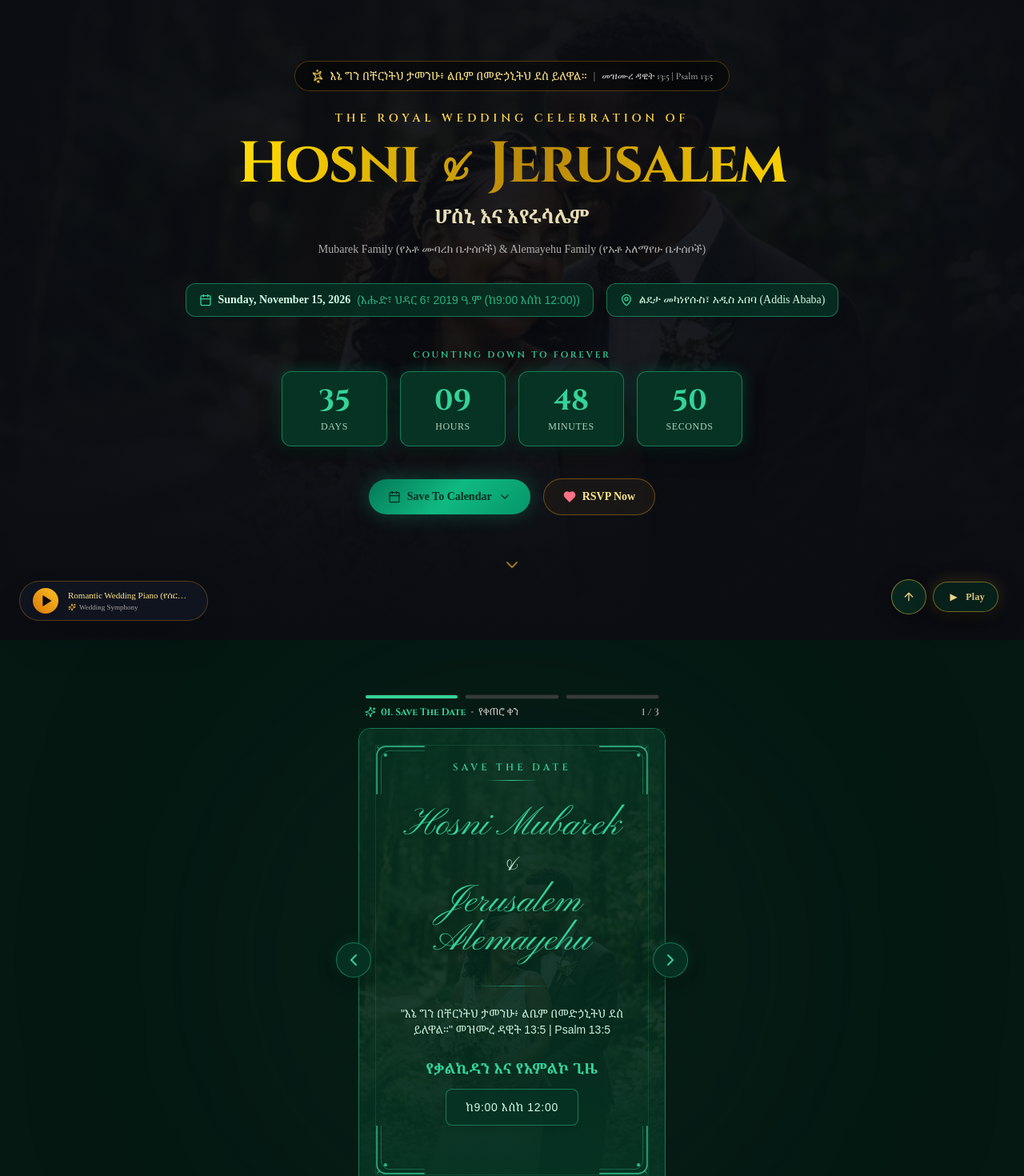
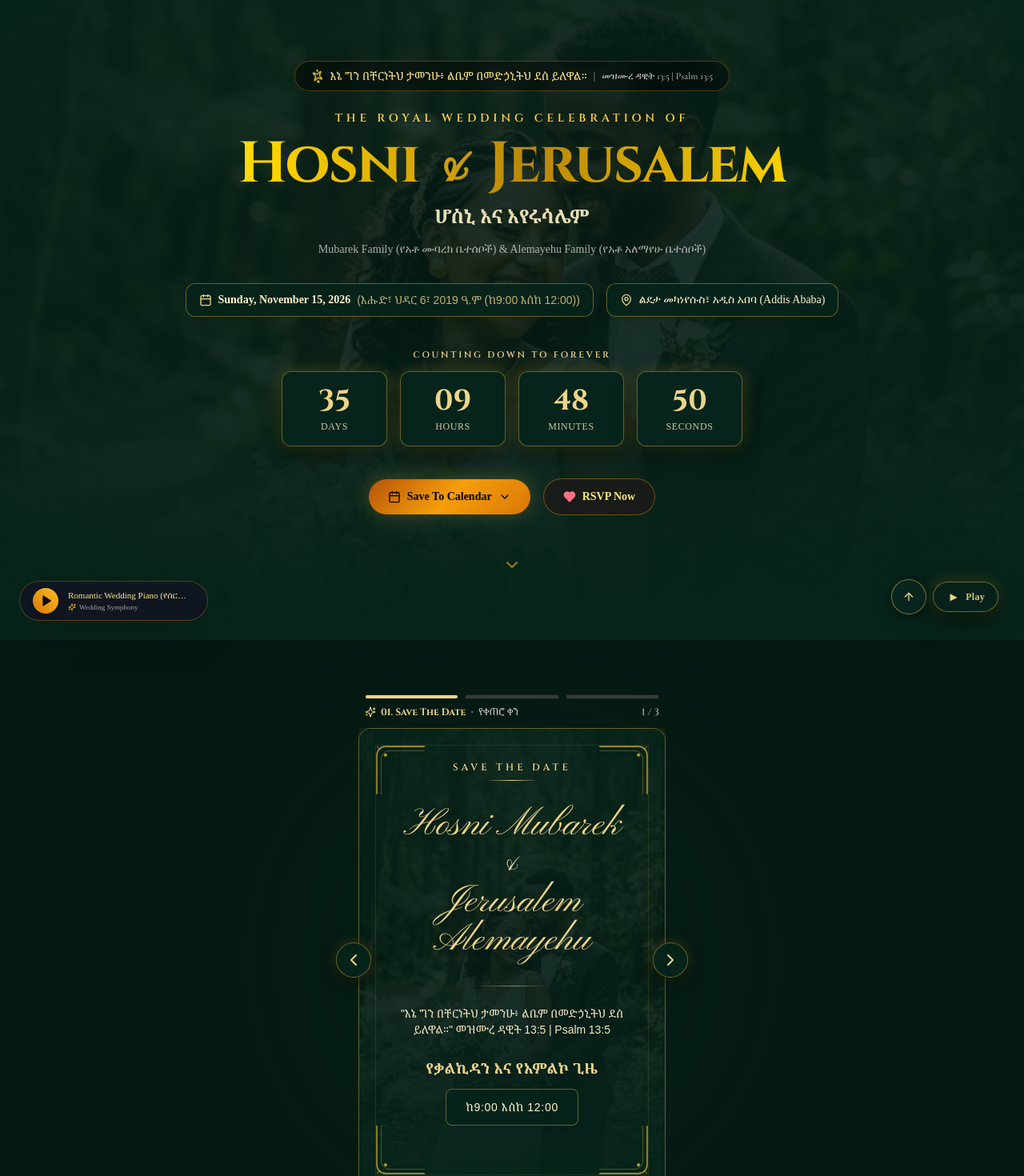
Before and after one commit to Abenu-Y/digitalweddingInvitation, a Next.js app: page / in a window 1280 px wide. Shown: the top 1470 px of the page at 80% size. Built offline with nearby package versions, Linux system fonts and the light colour scheme; a web font is replaced by a local one.

Commit message:
feat: restore exact royal emerald and burnished gold theme for Habesha Royal Gold as default

```diff
--- a/src/app/admin/page.tsx
+++ b/src/app/admin/page.tsx
@@ -397,7 +397,7 @@ export default function AdminPage() {
     );
   }
 
-  const currentTheme = THEME_CONFIGS[weddingData.defaultTheme] || THEME_CONFIGS['emerald-velvet'];
+  const currentTheme = THEME_CONFIGS[weddingData.defaultTheme] || THEME_CONFIGS['habesha-gold'];
 
   interface AdminCategoryItem {
     id: 'overview' | 'themes' | 'speed' | 'guests' | 'wedding-info' | 'schedule' | 'venues' | 'banks' | 'dresscode' | 'wishes';
--- a/src/components/admin/ThemesManagerTab.tsx
+++ b/src/components/admin/ThemesManagerTab.tsx
@@ -24,11 +24,11 @@ export const ThemesManagerTab: React.FC = () => {
 
   const [copiedThemeId, setCopiedThemeId] = useState<string | null>(null);
   const [shareRecipientName, setShareRecipientName] = useState<string>('');
-  const [selectedShareTheme, setSelectedShareTheme] = useState<ThemeId>('emerald-velvet');
+  const [selectedShareTheme, setSelectedShareTheme] = useState<ThemeId>('habesha-gold');
   const [copiedShareText, setCopiedShareText] = useState<boolean>(false);
 
   const themeList = Object.values(THEME_CONFIGS) as ThemeConfig[];
-  const currentDefaultTheme = THEME_CONFIGS[weddingData.defaultTheme] || THEME_CONFIGS['emerald-velvet'];
+  const currentDefaultTheme = THEME_CONFIGS[weddingData.defaultTheme] || THEME_CONFIGS['habesha-gold'];
 
   const getThemeUrl = (themeId: ThemeId) => {
     if (typeof window === 'undefined') return `/?theme=${themeId}`;
--- a/src/components/hero/HeroSection.tsx
+++ b/src/components/hero/HeroSection.tsx
@@ -83,8 +83,18 @@ END:VCALENDAR`;
           className="absolute inset-0 bg-cover bg-center filter brightness-[0.35] scale-105 transition-transform duration-10000"
           style={{ backgroundImage: `url(${weddingData.heroImageUrl})` }}
         />
-        <div className="absolute inset-0 bg-gradient-to-t from-[#0b0d13] via-[#0b0d13]/70 to-[#0b0d13]/50" />
-        <div className="absolute inset-0 bg-[radial-gradient(ellipse_at_center,_var(--tw-gradient-stops))] from-transparent via-[#0b0d13]/60 to-[#0b0d13]" />
+        <div
+          style={{
+            background: `linear-gradient(to top, ${activeTheme.cardBgHex}fb 0%, ${activeTheme.cardBgHex}a6 50%, ${activeTheme.cardBgHex}80 100%)`,
+          }}
+          className="absolute inset-0"
+        />
+        <div
+          style={{
+            background: `radial-gradient(ellipse at center, transparent 0%, ${activeTheme.cardBgHex}88 65%, ${activeTheme.cardBgHex}f0 100%)`,
+          }}
+          className="absolute inset-0"
+        />
       </div>
 
       {/* Hero Content Container */}
--- a/src/context/WeddingContext.tsx
+++ b/src/context/WeddingContext.tsx
@@ -72,9 +72,11 @@ export const WeddingProvider: React.FC<{ children: React.ReactNode }> = ({ child
           localStorage.setItem(LOCAL_STORAGE_KEY, JSON.stringify(initialWeddingData));
         } else {
           // Merge defaults with saved user edits so no custom setting is lost
+          const defaultTheme = parsed.defaultTheme === 'emerald-velvet' ? 'habesha-gold' : (parsed.defaultTheme || 'habesha-gold');
           setWeddingData({
             ...initialWeddingData,
             ...parsed,
+            defaultTheme,
           });
         }
       }
@@ -121,8 +123,8 @@ export const WeddingProvider: React.FC<{ children: React.ReactNode }> = ({ child
 
   // Determine active theme (Preview Override -> Guest's personal theme -> Wedding default theme -> fallback)
   const activeThemeId: ThemeId =
-    previewThemeId || currentGuest?.themeId || weddingData.defaultTheme || 'emerald-velvet';
-  const activeTheme: ThemeConfig = THEME_CONFIGS[activeThemeId] || THEME_CONFIGS['emerald-velvet'];
+    previewThemeId || currentGuest?.themeId || weddingData.defaultTheme || 'habesha-gold';
+  const activeTheme: ThemeConfig = THEME_CONFIGS[activeThemeId] || THEME_CONFIGS['habesha-gold'];
 
   const setDefaultTheme = (themeId: ThemeId) => {
     setPreviewThemeId(null);
--- a/src/data/defaultWeddingData.ts
+++ b/src/data/defaultWeddingData.ts
@@ -26,7 +26,7 @@ export const initialWeddingData: WeddingData = {
   globalInvitationMessageAmharic:
     "በዚህ ውብ እና የተቀደሰ ቀን አብረውን በመሆን ደስታችንን እንድትጋሩ በታላቅ ክብር እንጋብዝዎታለን። መገኘትዎ እና ምርቃትዎ ለእኛ ትልቅ ዋጋ አለው። በፍቅር እና በአክብሮት፣",
 
-  defaultTheme: "emerald-velvet",
+  defaultTheme: "habesha-gold",
   backgroundMusicUrl: "https://assets.mixkit.co/music/preview/mixkit-romantic-wedding-piano-melody-671.mp3",
   backgroundMusicTitle: "Romantic Wedding Piano (የሰርግ ዜማ)",
 
--- a/src/styles/themes.ts
+++ b/src/styles/themes.ts
@@ -34,28 +34,28 @@ export const THEME_CONFIGS: Record<ThemeId, ThemeConfig> = {
     id: 'habesha-gold',
     name: 'Habesha Royal Gold',
     nameAmharic: 'ባህላዊ የሀበሻ ወርቃማ',
-    description: 'Traditional Ethiopian imperial luxury with intricate royal Tibeb patterns and high-voltage gold foil.',
-    badge: 'bg-amber-950/80 text-amber-300 border-amber-500/50',
-    bgGradient: 'from-[#080a12] via-[#121626] to-[#090b14]',
-    heroOverlayGradient: 'from-[#080a12]/90 via-[#121626]/80 to-[#080a12]',
-    cardBg: 'bg-[#12182b]/95 backdrop-blur-xl',
-    cardBorder: 'border-[#f59e0b]/50 shadow-[0_0_35px_rgba(245,158,11,0.2)]',
-    accentGold: 'text-[#fbbf24]',
-    accentHex: '#ffd700',
-    accentSecondaryHex: '#fcd34d',
-    cardBgHex: '#12182b',
-    cardBorderHex: 'rgba(245, 158, 11, 0.45)',
+    description: 'Traditional Ethiopian imperial luxury with rich royal emerald velvet tones, burnished antique gold, and regal Tibeb elegance.',
+    badge: 'bg-emerald-950/80 text-[#edd58a] border-[#d4af37]/50',
+    bgGradient: 'from-[#051812] via-[#08281e] to-[#041610]',
+    heroOverlayGradient: 'from-[#051812]/90 via-[#08281e]/80 to-[#041610]',
+    cardBg: 'bg-[#06241b]/95 backdrop-blur-xl',
+    cardBorder: 'border-[#d4af37]/45 shadow-[0_0_35px_rgba(212,175,55,0.22)]',
+    accentGold: 'text-[#edd58a]',
+    accentHex: '#edd58a',
+    accentSecondaryHex: '#fff3cb',
+    cardBgHex: '#06241b',
+    cardBorderHex: 'rgba(212, 175, 55, 0.45)',
     primaryButtonGradient: 'linear-gradient(135deg, #b45309 0%, #f59e0b 50%, #d97706 100%)',
     primaryButtonTextColor: '#000000',
-    highlightHex: '#ffd700',
-    primaryText: 'text-amber-50',
-    secondaryText: 'text-amber-200/80',
-    secondaryTextHex: '#fef3c7',
-    envelopeColor: '#17140e',
-    envelopeLining: '#382a14',
+    highlightHex: '#d4af37',
+    primaryText: 'text-[#fff3cb]',
+    secondaryText: 'text-[#edd58a]/85',
+    secondaryTextHex: '#fff3cb',
+    envelopeColor: '#07241c',
+    envelopeLining: '#0f4234',
     sealColor: '#b8860b',
-    sealBorder: '#ffd700',
-    glowColor: 'rgba(245, 158, 11, 0.3)',
+    sealBorder: '#edd58a',
+    glowColor: 'rgba(212, 175, 55, 0.28)',
     patternType: 'tibeb',
   },
   'emerald-velvet': {
```
Also changed, not shown: 1 other file (tests, documents, lock files or other folders).
